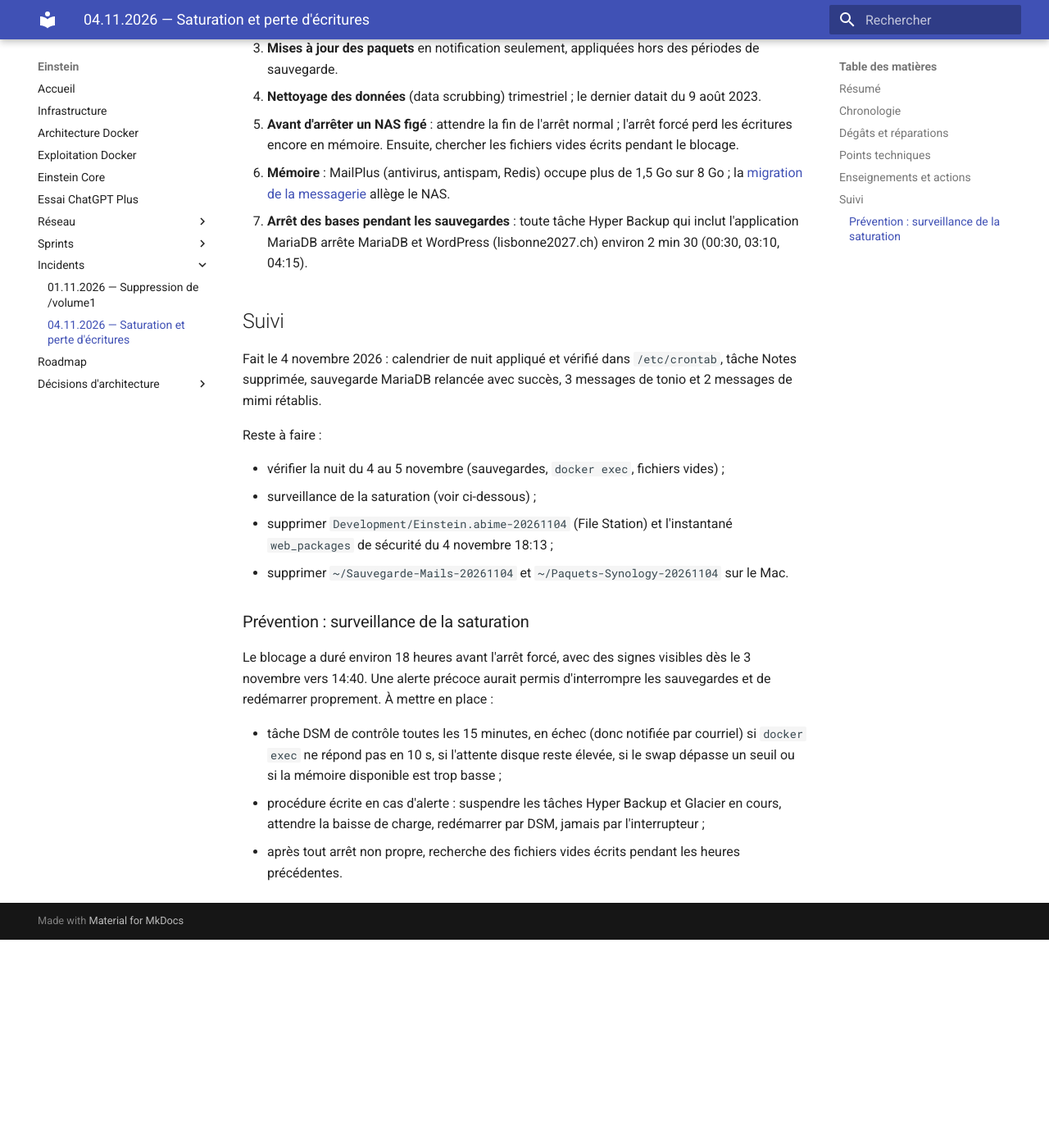
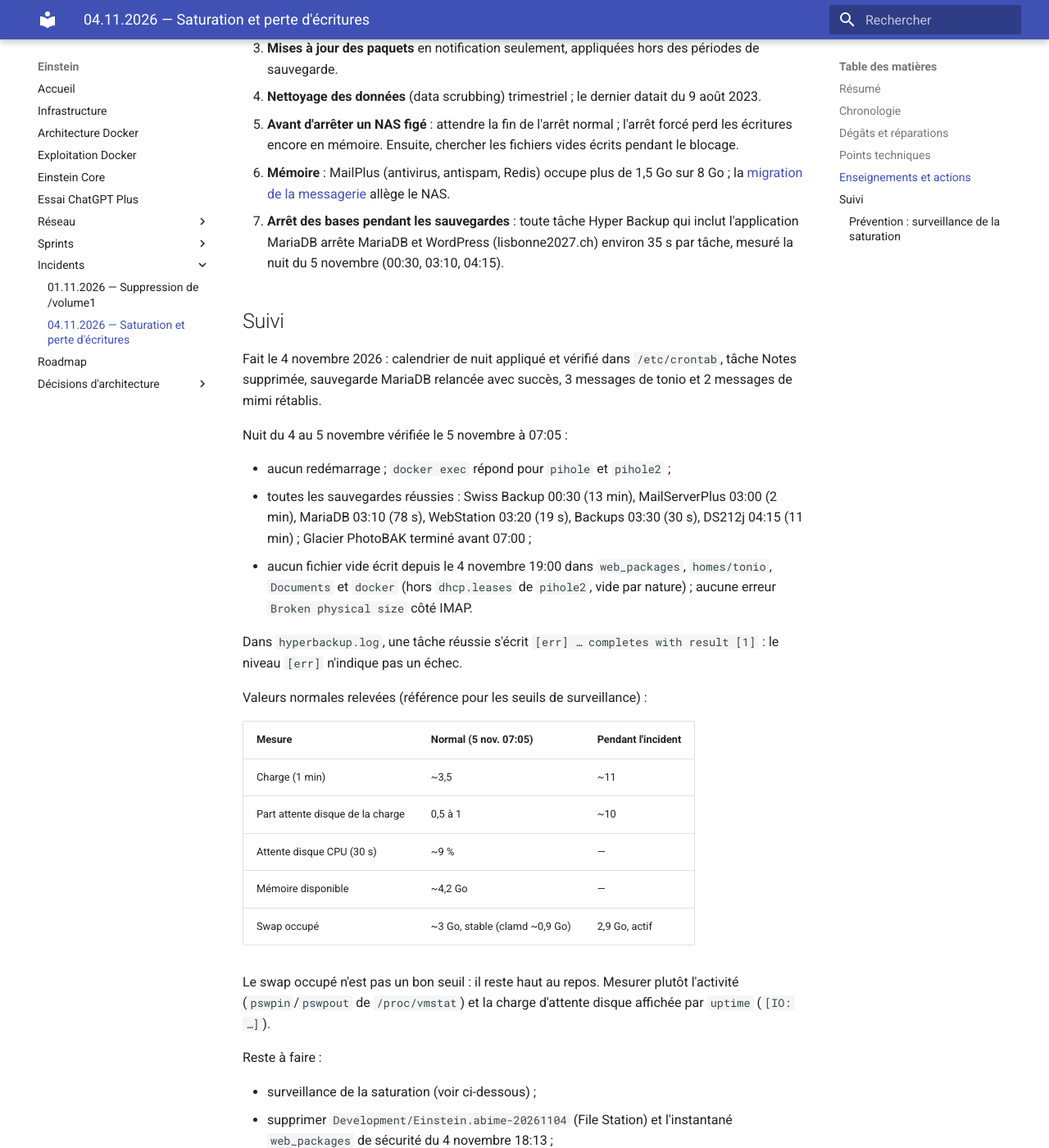
Before and after one commit to asanchez74/Einstein, an MkDocs documentation site: the page built from docs/incidents/2026-11-04-saturation-perte-ecritures.md, in a window 1280 px wide and 1400 px high, scrolled down 3054 px. Shown: the whole window at 82% size. Built offline with MkDocs 1.6.1 and Material for MkDocs 9.7.7, drawn with Linux system fonts in a browser that asks for light colours; before the commit the page ends 4200 px from its top, so only the background shows below that.

Commit message:
docs: nuit du 5 novembre vérifiée et valeurs normales de référence
Co-Authored-By: Claude Opus 5.5 <noreply@anthropic.com>

```diff
--- a/docs/incidents/2026-11-04-saturation-perte-ecritures.md
+++ b/docs/incidents/2026-11-04-saturation-perte-ecritures.md
@@ -103,7 +103,7 @@ installation manuelle (circuit de mise à jour, données conservées).
    allège le NAS.
 7. **Arrêt des bases pendant les sauvegardes** : toute tâche Hyper Backup qui
    inclut l'application MariaDB arrête MariaDB et WordPress (lisbonne2027.ch)
-   environ 2 min 30 (00:30, 03:10, 04:15).
+   environ 35 s par tâche, mesuré la nuit du 5 novembre (00:30, 03:10, 04:15).
 
 ## Suivi
 
@@ -111,9 +111,35 @@ Fait le 4 novembre 2026 : calendrier de nuit appliqué et vérifié dans
 `/etc/crontab`, tâche Notes supprimée, sauvegarde MariaDB relancée avec succès,
 3 messages de tonio et 2 messages de mimi rétablis.
 
+Nuit du 4 au 5 novembre vérifiée le 5 novembre à 07:05 :
+
+- aucun redémarrage ; `docker exec` répond pour `pihole` et `pihole2` ;
+- toutes les sauvegardes réussies : Swiss Backup 00:30 (13 min), MailServerPlus
+  03:00 (2 min), MariaDB 03:10 (78 s), WebStation 03:20 (19 s), Backups 03:30
+  (30 s), DS212j 04:15 (11 min) ; Glacier PhotoBAK terminé avant 07:00 ;
+- aucun fichier vide écrit depuis le 4 novembre 19:00 dans `web_packages`,
+  `homes/tonio`, `Documents` et `docker` (hors `dhcp.leases` de `pihole2`, vide
+  par nature) ; aucune erreur `Broken physical size` côté IMAP.
+
+Dans `hyperbackup.log`, une tâche réussie s'écrit
+`[err] … completes with result [1]` : le niveau `[err]` n'indique pas un échec.
+
+Valeurs normales relevées (référence pour les seuils de surveillance) :
+
+| Mesure | Normal (5 nov. 07:05) | Pendant l'incident |
+|---|---|---|
+| Charge (1 min) | ~3,5 | ~11 |
+| Part attente disque de la charge | 0,5 à 1 | ~10 |
+| Attente disque CPU (30 s) | ~9 % | — |
+| Mémoire disponible | ~4,2 Go | — |
+| Swap occupé | ~3 Go, stable (clamd ~0,9 Go) | 2,9 Go, actif |
+
+Le swap occupé n'est pas un bon seuil : il reste haut au repos. Mesurer plutôt
+l'activité (`pswpin`/`pswpout` de `/proc/vmstat`) et la charge d'attente disque
+affichée par `uptime` (`[IO: …]`).
+
 Reste à faire :
 
-- vérifier la nuit du 4 au 5 novembre (sauvegardes, `docker exec`, fichiers vides) ;
 - surveillance de la saturation (voir ci-dessous) ;
 - supprimer `Development/Einstein.abime-20261104` (File Station) et l'instantané
   `web_packages` de sécurité du 4 novembre 18:13 ;
```
